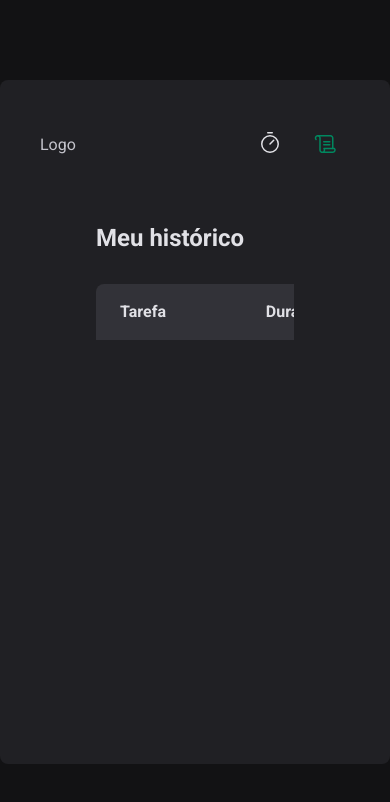
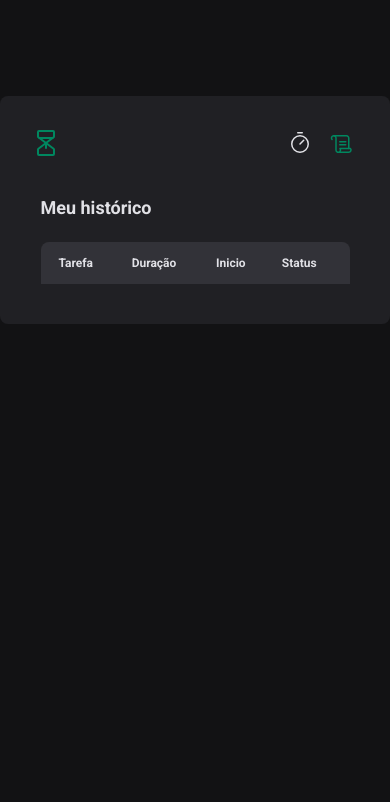
Before and after one commit to gutierry13/pomodoroTimer, a React (Vite) app: page /history in a window 390 px wide. Shown: the top 802 px of the page. Built offline with nearby package versions, Linux system fonts and the light colour scheme.

Commit message:
Responsive styles

```diff
--- a/src/Layout/defaultLayout/styles.ts
+++ b/src/Layout/defaultLayout/styles.ts
@@ -1,11 +1,19 @@
 import styled from 'styled-components'
 export const LayoutContainer = styled.div`
   max-width: 74rem;
-  height: calc(100vh - 10rem);
   margin: 5rem auto;
   padding: 2.5rem;
   background-color: ${(props) => props.theme['gray-800']};
   border-radius: 8px;
   display: flex;
   flex-direction: column;
+  @media (max-width: 800px) {
+    margin: 5rem auto;
+  }
+  @media (max-width: 600px) {
+    margin: 8rem auto;
+  }
+  /* @media (max-width: 480px) {
+    margin: 9rem auto;
+  } */
 `
--- a/src/components/header/index.tsx
+++ b/src/components/header/index.tsx
@@ -1,10 +1,12 @@
 import { NavLink } from 'react-router-dom'
 import { HeaderContainer } from './styles'
-import { Timer, Scroll } from 'phosphor-react'
+import { Timer, Scroll, HourglassMedium } from 'phosphor-react'
 export function Header() {
   return (
     <HeaderContainer>
-      <span>Logo</span>
+      <span>
+        <HourglassMedium size={32} color="#00875f" />
+      </span>
       <nav>
         <NavLink to="/" title="Timer">
           <Timer size={24} />
--- a/src/components/header/styles.ts
+++ b/src/components/header/styles.ts
@@ -23,4 +23,13 @@ export const HeaderContainer = styled.header`
       }
     }
   }
+  @media (max-width: 800px) {
+    margin-bottom: 2rem;
+  }
+  @media (max-width: 600px) {
+    margin-bottom: 2rem;
+  }
+  @media (max-width: 480px) {
+    margin-bottom: 2rem;
+  }
 `
--- a/src/globalStyle.ts
+++ b/src/globalStyle.ts
@@ -20,4 +20,14 @@ body,input,textarea,button{
   font-weight: 400;
   font-size: 1rem;
 }
+@media (max-width: 800px) {
+    :root{
+      font-size: 87.5%;
+    }
+  }
+@media (max-width: 600px) {
+    :root{
+      font-size: 75%;
+    }
+  }
 `
--- a/src/pages/history/styles.ts
+++ b/src/pages/history/styles.ts
@@ -8,6 +8,35 @@ export const HistoryContainer = styled.main`
   h1 {
     font-size: 1.5rem;
     color: ${(props) => props.theme['gray-100']};
+  }
+
+  @media (max-width: 600px) {
+    padding: 1rem;
+    div {
+      table {
+        min-width: 400px;
+        td {
+          &:first-child {
+            padding-left: 1.5rem;
+            width: 40%;
+          }
+        }
+      }
+    }
+  }
+  @media (max-width: 480px) {
+    padding: 0.875rem;
+    div {
+      table {
+        min-width: 240px;
+        td {
+          &:first-child {
+            padding-left: 1.5rem;
+            width: 40%;
+          }
+        }
+      }
+    }
   }
 `
 export const HistoryList = styled.div`
--- a/src/pages/home/components/countdown/styles.ts
+++ b/src/pages/home/components/countdown/styles.ts
@@ -12,6 +12,11 @@ export const CountDownContainer = styled.div`
     padding: 2rem 1rem;
     border-radius: 8px;
   }
+  @media (max-width: 480px) {
+    font-size: 8rem;
+    line-height: 4rem;
+    gap: 0.5rem;
+  }
 `
 export const Separator = styled.div`
   padding: 2rem 0;
--- a/src/pages/home/components/newCycleForm/styles.ts
+++ b/src/pages/home/components/newCycleForm/styles.ts
@@ -10,6 +10,9 @@ export const FormContainer = styled.div`
   font-size: 1.123rem;
   font-weight: bold;
   flex-wrap: wrap;
+  @media (max-width: 480px) {
+    width: 75%;
+  }
 `
 const BaseInput = styled.input`
   background: transparent;
```
